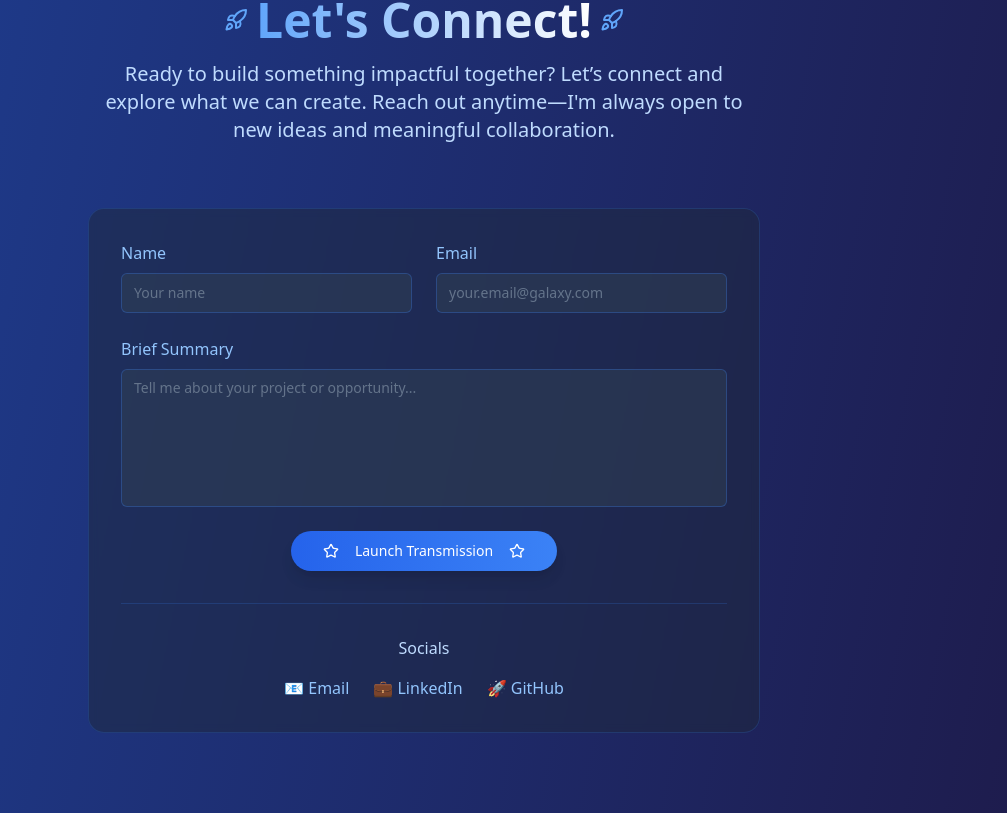
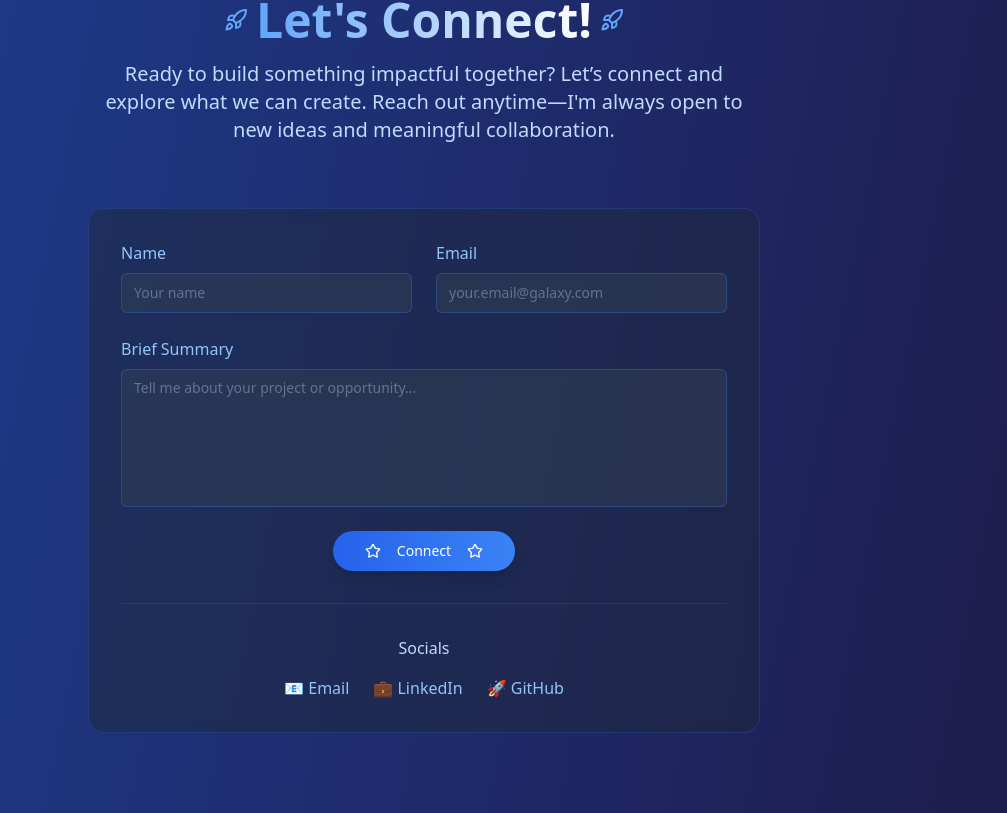
Before and after one commit to EugeneBertrand/Eugene-Bertrand, a React (Vite) app: page / in a window 1280 px wide. Shown: the part 5726-6539 px from the top of the page, without its empty margins (216-1223 px from the left). Built offline with nearby package versions, Linux system fonts and the light colour scheme.

Commit message:
Update Contact.tsx

```diff
--- a/src/components/Contact.tsx
+++ b/src/components/Contact.tsx
@@ -67,7 +67,7 @@ const Contact = () => {
               <div className="text-center">
                 <Button type="submit" className="px-8 py-4 bg-gradient-to-r from-blue-600 to-blue-500 text-white rounded-full hover:from-blue-500 hover:to-blue-400 transition-all duration-300 shadow-lg hover:shadow-blue-500/25 hover:scale-105 flex items-center mx-auto">
                   <Star className="h-5 w-5 mr-2" />
-                  Launch Transmission
+                  Connect
                   <Star className="h-5 w-5 ml-2" />
                 </Button>
               </div>
```
